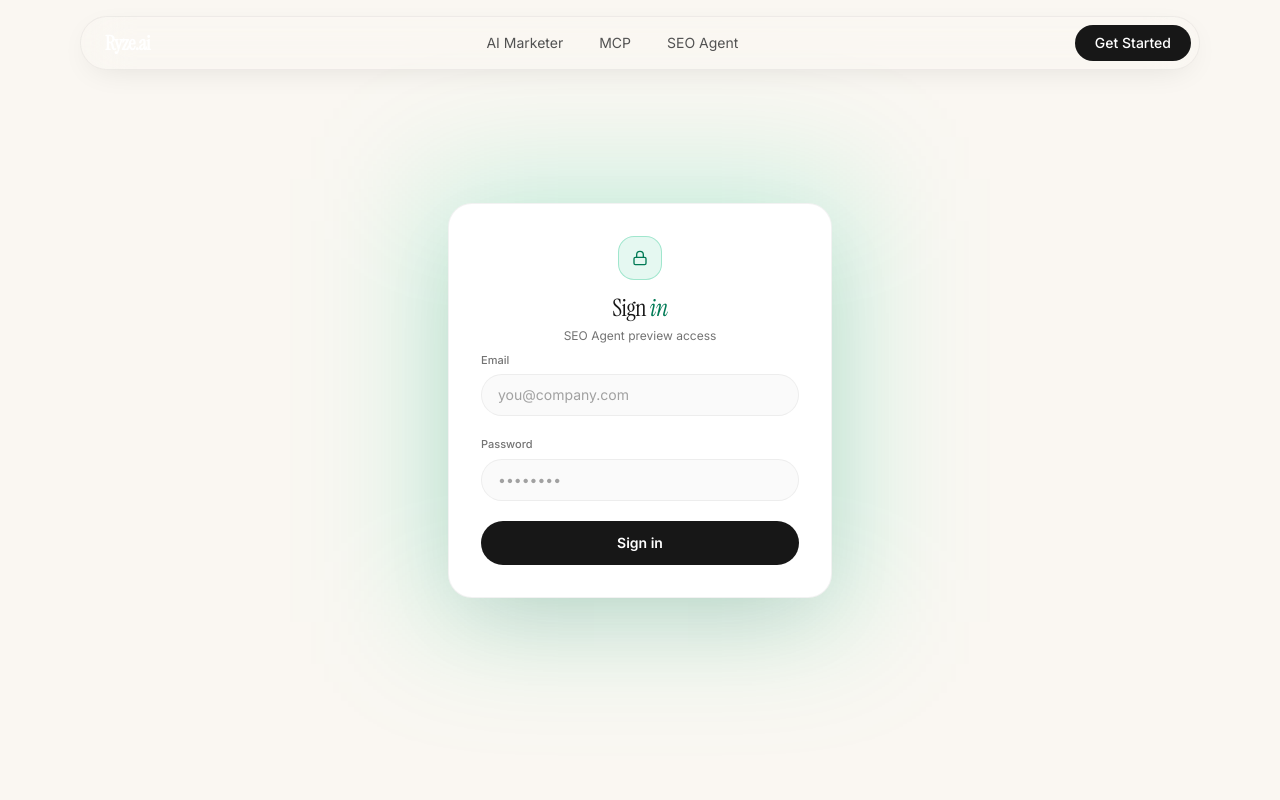
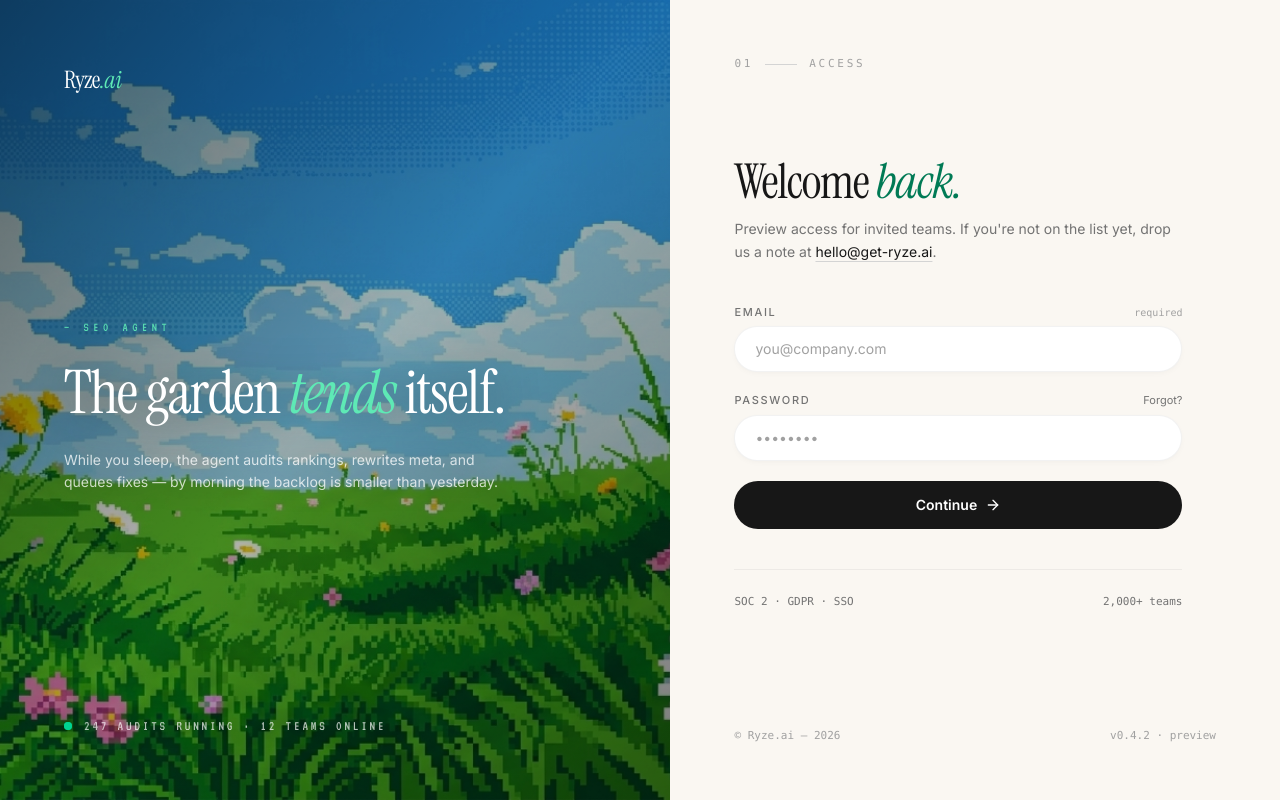
Before and after one commit to GauravShambharkar/RyzeAi, a Next.js app: page /login in a window 1280 px wide. Built offline with nearby package versions, Linux system fonts and the light colour scheme.

Commit message:
feat: implement login authentication flow, root layout guards, and chat message UI components

```diff
--- /dev/null
+++ b/src/app/(site)/layout.tsx
@@ -0,0 +1,14 @@
+import { Navbar } from "@/components/Navbar/Navbar";
+
+export default function SiteLayout({
+  children,
+}: Readonly<{
+  children: React.ReactNode;
+}>) {
+  return (
+    <>
+      <Navbar />
+      {children}
+    </>
+  );
+}
--- a/src/app/layout.tsx
+++ b/src/app/layout.tsx
@@ -1,5 +1,4 @@
 import type { Metadata } from "next";
-import { Navbar } from "@/components/Navbar/Navbar";
 import { GlobalAuthGuard } from "@/components/GlobalAuthGuard";
 import "./globals.css";
 
@@ -17,7 +16,6 @@ export default function RootLayout({
     <html lang="en" className="h-full antialiased">
       <body className=" selection:bg-accent/30 selection:text-accent-foreground">
         <GlobalAuthGuard />
-        <Navbar />
         {children}
       </body>
     </html>
--- a/src/components/login/Login.tsx
+++ b/src/components/login/Login.tsx
@@ -1,8 +1,9 @@
 "use client";
 
 import React, { useEffect } from "react";
+import Image from "next/image";
 import { useRouter } from "next/navigation";
-import { Lock, Loader2 } from "lucide-react";
+import { Loader2, ArrowRight } from "lucide-react";
 import { useLogin } from "@/features/seo-agent/hooks/login.hook";
 
 export const Login = () => {
@@ -26,76 +27,155 @@ export const Login = () => {
     if (ready && authed) return null;
 
     return (
-        <section className="min-h-screen flex items-center justify-center bg-[#FAF7F2] text-neutral-900 px-6">
-            <div className="relative w-full max-w-sm">
-                {/* Soft emerald glow behind the card */}
-                <div className="absolute -inset-6 bg-emerald-400/20 blur-3xl pointer-events-none" />
+        <section className="min-h-screen grid grid-cols-1 lg:grid-cols-[1.1fr_1fr] bg-[#FAF7F2]">
+            {/* ——————————————— LEFT · editorial brand column ——————————————— */}
+            <aside className="relative hidden lg:flex flex-col justify-between overflow-hidden p-12 xl:p-16">
+                <Image
+                    src="/pixelArt2/openWorld.png"
+                    alt=""
+                    fill
+                    sizes="55vw"
+                    className="object-cover"
+                    priority
+                />
+                <div className="absolute inset-0 bg-black/30" />
+                <div className="absolute inset-0 bg-gradient-to-br from-black/45 via-transparent to-black/30" />
 
-                <div className="relative rounded-3xl border border-black/5 bg-white shadow-[0_30px_80px_-24px_rgba(20,20,20,0.15)] p-8">
-                    <form onSubmit={handleSubmit} className="space-y-5">
-                        {/* Header */}
-                        <div className="flex flex-col items-center text-center space-y-3 mb-2">
-                            <div className="h-11 w-11 rounded-2xl border border-emerald-500/30 bg-emerald-500/10 flex items-center justify-center text-emerald-700">
-                                <Lock className="w-4 h-4" />
-                            </div>
-                            <div>
-                                <h1 className="font-display text-2xl text-neutral-900 tracking-tight">
-                                    Sign <span className="italic text-emerald-700">in</span>
-                                </h1>
-                                <p className="text-xs text-neutral-500 mt-1">SEO Agent preview access</p>
-                            </div>
-                        </div>
+                {/* Brand mark */}
+                <div className="relative z-10 flex items-center gap-2">
+                    <span className="font-display text-2xl text-white tracking-tight">Ryze<span className="text-emerald-300 italic">.ai</span></span>
+                </div>
 
+                {/* Editorial copy */}
+                <div className="relative z-10 max-w-lg">
+                    <div className="font-pixel text-[13px] uppercase tracking-[0.35em] text-emerald-300/90 mb-6 drop-shadow-[0_2px_8px_rgba(0,0,0,0.5)]">
+                        — SEO Agent
+                    </div>
+                    <p className="font-display text-5xl xl:text-6xl text-white leading-[1.05] tracking-tight drop-shadow-[0_4px_24px_rgba(0,0,0,0.45)]">
+                        The garden <span className="italic text-emerald-300">tends</span> itself.
+                    </p>
+                    <p className="mt-6 text-sm text-white/75 leading-relaxed max-w-md drop-shadow-[0_2px_12px_rgba(0,0,0,0.4)]">
+                        While you sleep, the agent audits rankings, rewrites meta, and queues fixes — by morning the backlog is smaller than yesterday.
+                    </p>
+                </div>
+
+                {/* Live ticker */}
+                <div className="relative z-10 flex items-center gap-3 text-white/70 drop-shadow-[0_2px_8px_rgba(0,0,0,0.5)]">
+                    <span className="relative flex w-2 h-2">
+                        <span className="absolute inline-flex h-full w-full rounded-full bg-emerald-400 opacity-75 animate-ping" />
+                        <span className="relative inline-flex rounded-full h-2 w-2 bg-emerald-400" />
+                    </span>
+                    <span className="font-pixel text-sm tracking-[0.2em] uppercase">
+                        247 audits running · 12 teams online
+                    </span>
+                </div>
+            </aside>
+
+            {/* ——————————————— RIGHT · form column ——————————————— */}
+            <div className="relative flex flex-col px-6 sm:px-10 lg:px-16 py-10 lg:py-14">
+                {/* Mobile brand strip */}
+                <div className="lg:hidden flex items-center justify-between mb-10">
+                    <span className="font-display text-xl text-neutral-900 tracking-tight">Ryze<span className="text-emerald-700 italic">.ai</span></span>
+                    <span className="font-pixel text-[11px] uppercase tracking-[0.3em] text-neutral-500">SEO Agent</span>
+                </div>
+
+                {/* Index marker — small editorial detail */}
+                <div className="hidden lg:flex items-center gap-3 text-neutral-400 font-mono text-[11px] uppercase tracking-[0.25em]">
+                    <span className="tabular-nums">01</span>
+                    <span className="w-8 h-px bg-neutral-300" />
+                    <span>Access</span>
+                </div>
+
+                <div className="flex-1 flex flex-col justify-center max-w-md w-full mx-auto lg:mx-0">
+                    {/* Headline */}
+                    <h1 className="font-display text-4xl sm:text-5xl text-neutral-900 tracking-tight leading-[1.02]">
+                        Welcome <span className="italic text-emerald-700">back.</span>
+                    </h1>
+                    <p className="mt-3 text-sm text-neutral-500 leading-relaxed">
+                        Preview access for invited teams. If you&apos;re not on the list yet, drop us a note at{" "}
+                        <a href="mailto:hello@get-ryze.ai" className="text-neutral-900 underline underline-offset-4 decoration-neutral-300 hover:decoration-emerald-600 hover:text-emerald-700 transition-colors">
+                            hello@get-ryze.ai
+                        </a>.
+                    </p>
+
+                    <form onSubmit={handleSubmit} className="mt-10 space-y-5">
                         {/* Email */}
                         <div>
-                            <label className="block text-[11px] text-neutral-500 mb-1.5 font-medium">Email</label>
+                            <div className="flex items-baseline justify-between mb-1.5">
+                                <label className="text-[11px] text-neutral-500 font-medium uppercase tracking-[0.15em]">Email</label>
+                                <span className="text-[10px] text-neutral-400 font-mono">required</span>
+                            </div>
                             <input
                                 type="email"
                                 value={email}
                                 onChange={(e) => setEmail(e.target.value)}
                                 placeholder="you@company.com"
                                 disabled={isSubmitting}
-                                className="w-full rounded-full bg-neutral-50 border border-black/5 px-4 py-2.5 text-sm text-neutral-900 focus:outline-none focus:border-emerald-500/40 focus:ring-2 focus:ring-emerald-500/25 focus:bg-white transition-all placeholder:text-neutral-400 disabled:opacity-60"
+                                className="w-full rounded-full bg-white border border-black/5 shadow-[0_2px_8px_-4px_rgba(20,20,20,0.08)] px-5 py-3 text-sm text-neutral-900 focus:outline-none focus:border-emerald-500/40 focus:ring-2 focus:ring-emerald-500/20 transition-all placeholder:text-neutral-400 disabled:opacity-60"
                                 required
                             />
                         </div>
 
                         {/* Password */}
                         <div>
-                            <label className="block text-[11px] text-neutral-500 mb-1.5 font-medium">Password</label>
+                            <div className="flex items-baseline justify-between mb-1.5">
+                                <label className="text-[11px] text-neutral-500 font-medium uppercase tracking-[0.15em]">Password</label>
+                                <button
+                                    type="button"
+                                    tabIndex={-1}
+                                    className="text-[11px] text-neutral-500 hover:text-emerald-700 transition-colors"
+                                >
+                                    Forgot?
+                                </button>
+                            </div>
                             <input
                                 type="password"
                                 value={password}
                                 onChange={(e) => setPassword(e.target.value)}
                                 placeholder="••••••••"
                                 disabled={isSubmitting}
-                                className="w-full rounded-full bg-neutral-50 border border-black/5 px-4 py-2.5 text-sm text-neutral-900 focus:outline-none focus:border-emerald-500/40 focus:ring-2 focus:ring-emerald-500/25 focus:bg-white transition-all placeholder:text-neutral-400 disabled:opacity-60"
+                                className="w-full rounded-full bg-white border border-black/5 shadow-[0_2px_8px_-4px_rgba(20,20,20,0.08)] px-5 py-3 text-sm text-neutral-900 focus:outline-none focus:border-emerald-500/40 focus:ring-2 focus:ring-emerald-500/20 transition-all placeholder:text-neutral-400 disabled:opacity-60"
                                 required
                             />
                         </div>
 
                         {error && (
-                            <p className="text-xs text-rose-600 flex items-center gap-1.5">
-                                <span className="w-1 h-1 rounded-full bg-rose-600" />
+                            <div className="rounded-2xl border border-rose-200 bg-rose-50 px-4 py-3 text-[13px] text-rose-700 flex items-center gap-2">
+                                <span className="w-1.5 h-1.5 rounded-full bg-rose-500 shrink-0" />
                                 {error}
-                            </p>
+                            </div>
                         )}
 
                         <button
                             type="submit"
                             disabled={isSubmitting}
-                            className="w-full rounded-full bg-neutral-900 text-white py-3 text-sm font-semibold hover:bg-neutral-800 hover:-translate-y-px hover:shadow-[0_12px_32px_-8px_rgba(16,185,129,0.35)] transition-all disabled:opacity-70 disabled:cursor-not-allowed disabled:hover:translate-y-0 flex items-center justify-center gap-2"
+                            className="group w-full rounded-full bg-neutral-900 text-white py-3.5 text-sm font-semibold hover:bg-neutral-800 hover:-translate-y-px hover:shadow-[0_16px_40px_-12px_rgba(16,185,129,0.4)] transition-all disabled:opacity-70 disabled:cursor-not-allowed disabled:hover:translate-y-0 flex items-center justify-center gap-2"
                         >
                             {isSubmitting ? (
                                 <>
                                     <Loader2 className="w-4 h-4 animate-spin" />
-                                    Signing in...
+                                    Signing in…
                                 </>
                             ) : (
-                                "Sign in"
+                                <>
+                                    Continue
+                                    <ArrowRight className="w-4 h-4 group-hover:translate-x-0.5 transition-transform" />
+                                </>
                             )}
                         </button>
                     </form>
+
+                    {/* Trust strip */}
+                    <div className="mt-10 pt-6 border-t border-black/5 flex flex-wrap items-center justify-between gap-3 text-[11px] text-neutral-500 font-mono">
+                        <span>SOC 2 · GDPR · SSO</span>
+                        <span className="tabular-nums">2,000+ teams</span>
+                    </div>
+                </div>
+
+                {/* Footer meta */}
+                <div className="hidden lg:flex items-center justify-between mt-auto pt-8 text-[11px] text-neutral-400 font-mono">
+                    <span>© Ryze.ai — {new Date().getFullYear()}</span>
+                    <span>v0.4.2 · preview</span>
                 </div>
             </div>
         </section>
--- a/src/features/seo-agent/components/Chat/ChatMessage.tsx
+++ b/src/features/seo-agent/components/Chat/ChatMessage.tsx
@@ -19,7 +19,7 @@ export const ChatMessage = ({ message }: Props) => {
       <div className="h-8 w-8 rounded-full bg-emerald-500/15 border border-emerald-500/30 flex items-center justify-center text-emerald-700 text-xs font-display shrink-0">
         R
       </div>
-      <div className="max-w-[85%] text-sm text-neutral-800 leading-relaxed whitespace-pre-wrap pt-1">
+      <div className="max-w-[55%] text-sm text-neutral-800 leading-relaxed whitespace-pre-wrap pt-1">
         {message.content}
       </div>
     </div>
```
Also changed, not shown: src/app/login/page.tsx (renamed from src/app/(site)/login/page.tsx).
